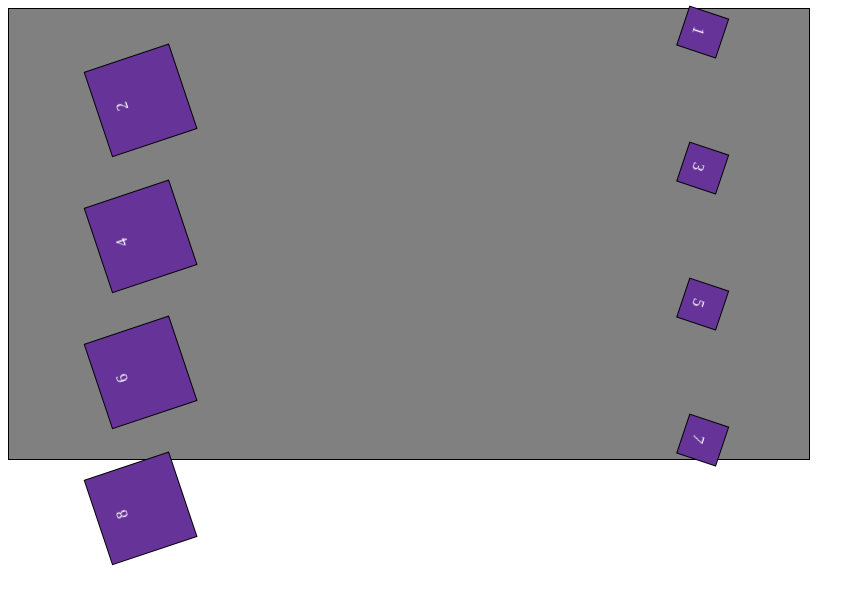
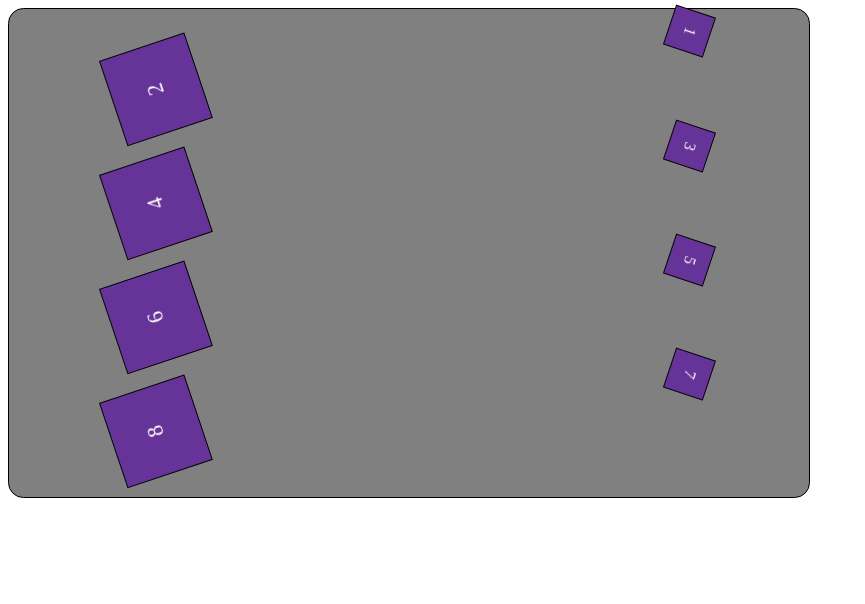
Before and after one commit to Olenger/CSCI_Olenger_Bloxson_Front, a plain HTML site: page moving-squares.html in a window 1280 px wide. In both pictures the pointer is over the element 409 px from the left and 234 px from the top of the page. Shown: the whole page, without its empty margins (0-865 px from the left). Drawn offline with Linux system fonts and the light colour scheme; files that its build step writes are made by us from their sources.

Commit message:
Add files via upload

```diff
--- a/moving-squares.css
+++ b/moving-squares.css
@@ -4,40 +4,50 @@
     width: 800px;
     text-align: center;
     background-color: grey;
+    transition:all 6s;
 }
 
 .even{
     border:1px black solid;
     width: 50px;
     height: 50px;
-    margin: 4px auto;
+    margin: 3px auto;
     background-color:rebeccapurple;
     color: #ffffff;
     line-height: 50px;
     transition:all 6s;
+
 }
 
 .odd{
     border:1px black solid;
     width: 50px;
     height: 50px;
-    margin: 4px auto;
+    margin: 3px auto;
     background-color:rebeccapurple;
     color: #ffffff;
     line-height: 50px;
     transition:all 6s;
+
 }
-
+#squares-container:hover{
+    border-radius: 20px;
+    height: 500px;
+}
 #squares-container:hover .odd{
-    transform: translateX(382.25px) rotate(1080deg);
+    transform: translateX(365px) rotate(1080deg);
     width: 37.5px;
     height: 37.5px;
+    line-height: 37.5px;
     margin: 1px auto;
 }
 
 #squares-container:hover .even{
-    transform: translateX(-350px) rotate(-1080deg);
+    transform: translateX(-330px) rotate(-1080deg);
     width: 100px;
     height: 100px;
-    margin: 1px auto;
+    line-height: 100px;
+    font-size: 24px;
+    text-align: center;
+    margin: -15px auto;
 }
```
